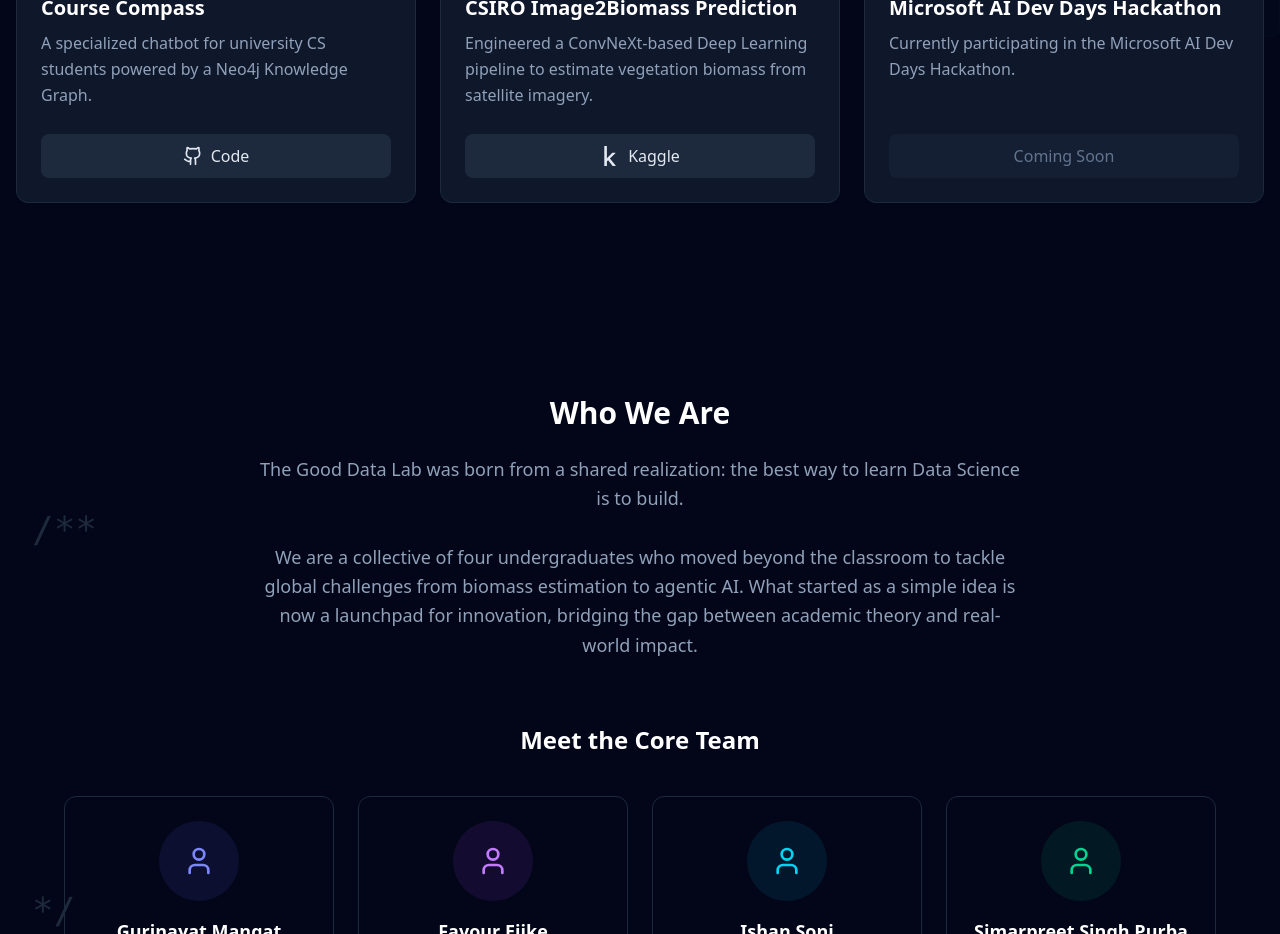
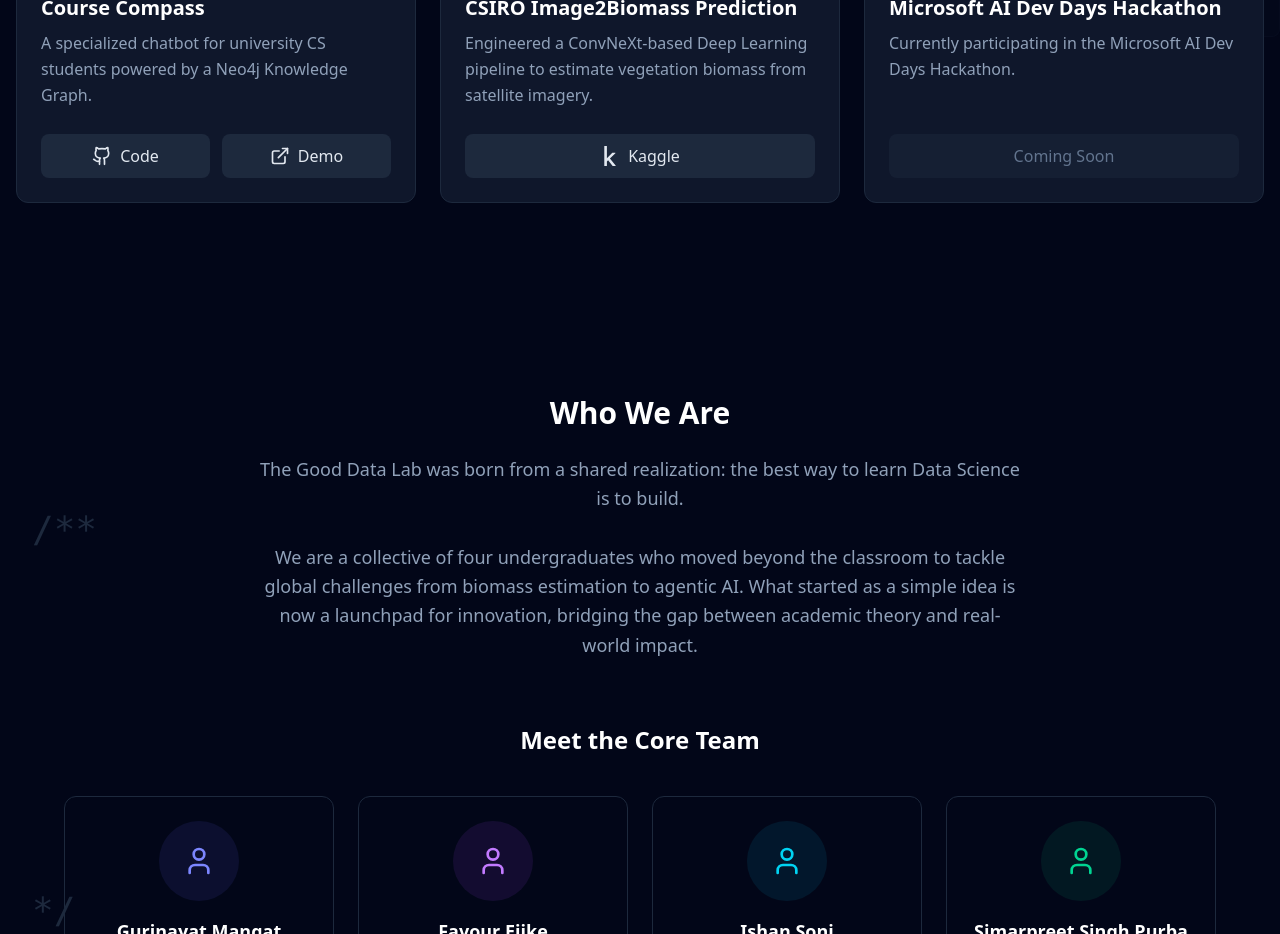
Before and after one commit to soni-ishan/the-good-data-lab, a Next.js app: page / in a window 1280 px wide. Shown: the part 1400-2334 px from the top of the page. Built offline with nearby package versions, Linux system fonts and the light colour scheme.

Commit message:
Added the link of deployment of CourseCompass

```diff
--- a/app/data.ts
+++ b/app/data.ts
@@ -12,7 +12,7 @@
     rank: null,
     links: {
       code: "https://github.com/simarpreet0037/CourseCompass",
-      demo: "#",
+      demo: "ec2-34-227-86-112.compute-1.amazonaws.com",
       kaggle: null
     },
     icon: Database,
```
